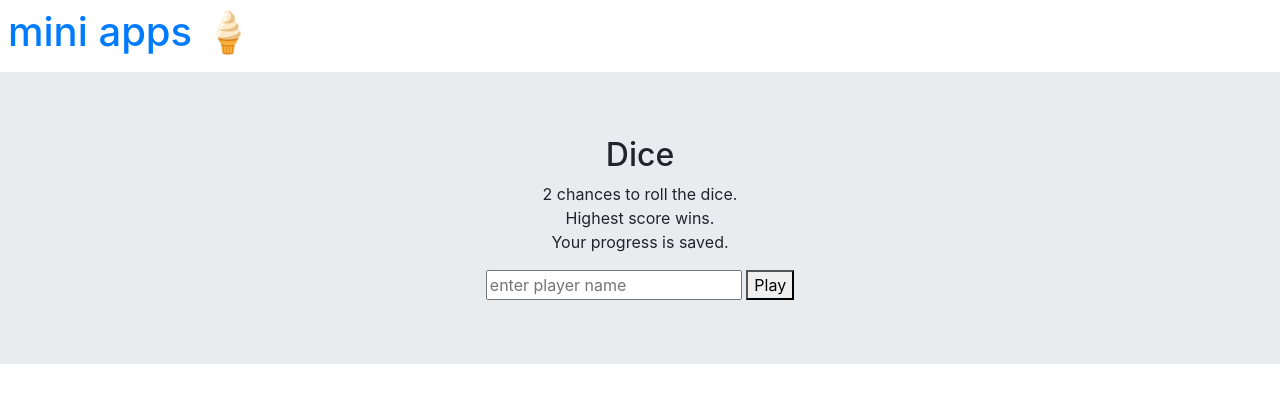
After one commit to sojohnnysaid/my-first-tdd-app, a Django app: page /dice/ in a window 1280 px wide. The commit adds this page. Shown: the top 403 px of the page. Run offline with Django 3.2, Linux system fonts and the light colour scheme; some libraries are stand-ins or nearby versions.

Commit message:
completed functional test can visit dice start page

```diff
--- a/dice/urls.py
+++ b/dice/urls.py
@@ -0,0 +1,7 @@
+from django.urls import path
+
+from . import views
+
+urlpatterns = [
+    path('', views.dice, name='dice'),
+]
--- a/dice/views.py
+++ b/dice/views.py
@@ -1,3 +1,6 @@
 from django.shortcuts import render
 
 # Create your views here.
+
+def dice(request):
+    return render(request, 'dice/dice.html')
--- a/myproject/urls.py
+++ b/myproject/urls.py
@@ -7,4 +7,5 @@ urlpatterns = [
     path('default-welcome-page/', debug.default_urlconf),
     path('admin/', admin.site.urls),
     path('reverse/', include('reverse.urls')),
+    path('dice/', include('dice.urls')),
 ]
--- a/templates/base.html
+++ b/templates/base.html
@@ -12,7 +12,7 @@
 <h1 class="p-2"><a href="/">mini apps 🍦</a></h1>
 <div class="jumbotron jumbotron-fluid text-center">
   <div class="container">
-    <h2 id='string-reverse-title'>{% block title %}{% endblock title %}</h2>
+    <h2 id='app-title'>{% block title %}{% endblock title %}</h2>
     {% block content %}{% endblock content %}
   </div>
 </div>
--- /dev/null
+++ b/templates/dice/dice.html
@@ -0,0 +1,16 @@
+{% extends 'base.html' %}
+
+{% block title %}Dice{% endblock title %}
+
+{% block content %}
+<p id='rules'>
+    2 chances to roll the dice.<br>
+    Highest score wins.<br>
+    Your progress is saved.
+</p>
+<form action='' method='post'>
+    <input type='text' name='player' placeholder='enter player name'>
+    <button type='submit'>Play</button>
+    {% csrf_token %}
+</form>
+{% endblock content %}
```
Also changed, not shown: dice/tests/functional_test.py (+5 -6 lines), dice/tests/unit_test.py (added, +40 -0 lines), reverse/tests/unit_test.py (+5 -2 lines), dice/tests/model_test.py (deleted), dice/tests/setup.py (deleted), dice/tests/view_test.py (deleted).
